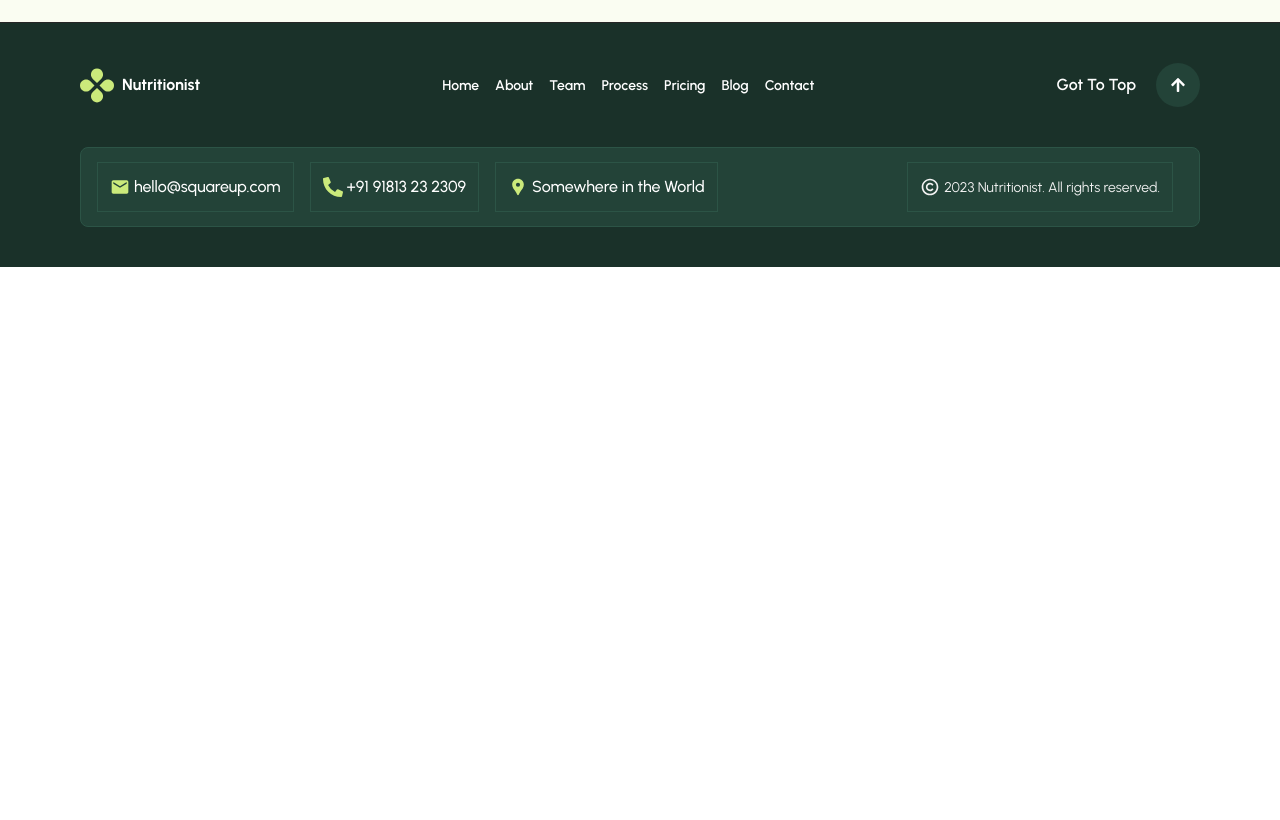
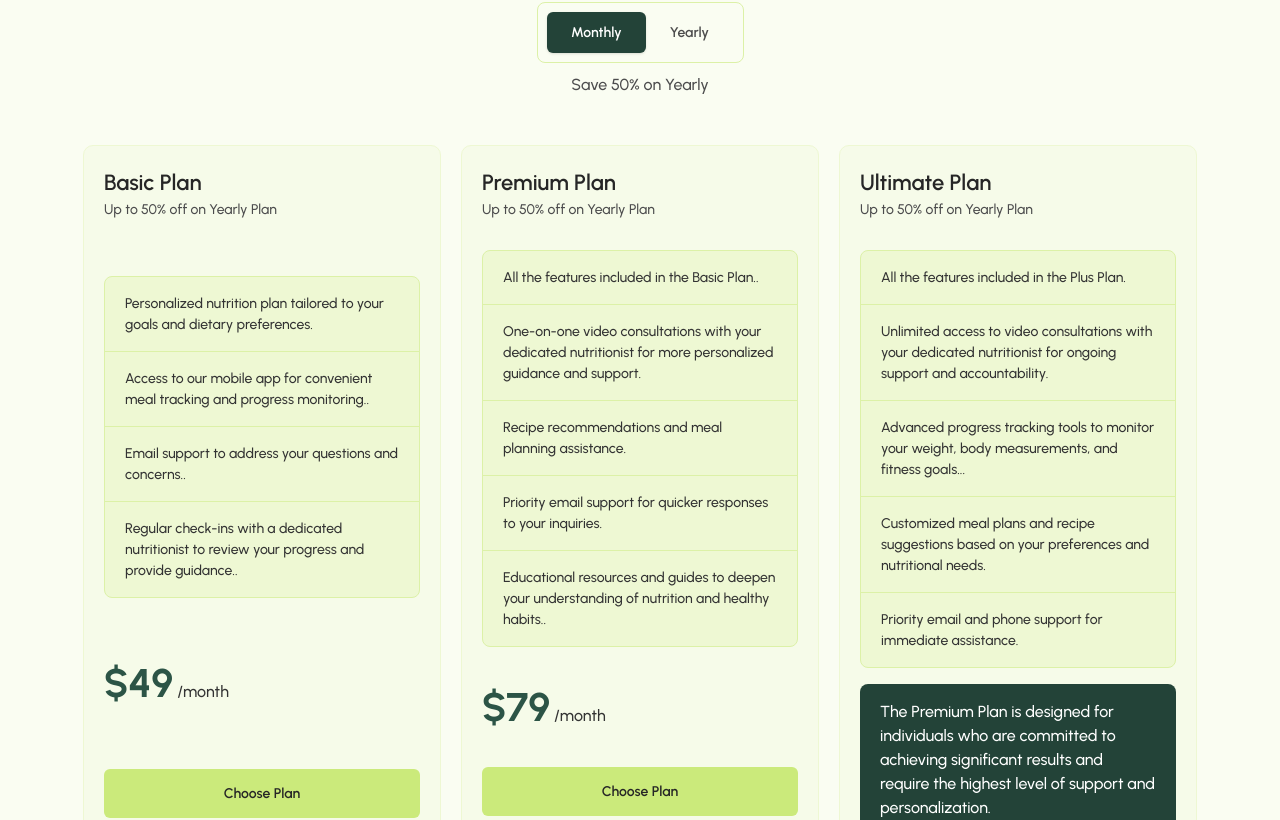
Before and after one commit to FojleTuhin/Nutritionist, a Next.js app: page /pricing in a window 1280 px wide. Shown: the part 660-1480 px from the top of the page. Before the commit the page ends 927 px from the top, so only its background shows below. Built offline with nearby package versions, Linux system fonts and the light colour scheme.

Commit message:
add mmonthly tab on pricing page

```diff
--- a/src/app/pricing/page.js
+++ b/src/app/pricing/page.js
@@ -1,3 +1,4 @@
+import PricingTab from '@/components/pricingPage/PricingTab';
 import TeamExpert from '@/components/teamPage/TeamExpert';
 import React from 'react';
 
@@ -6,6 +7,8 @@ const page = () => {
         <div className='px-4 tablet:px-10 medium:px-[60px]  laptop:px-20 pt-20 '>
             <TeamExpert heading='Our Pricing' subHeading='At Nutritionist, we offer flexible pricing options to accommodate your unique requirements and budget. Our goal is to provide you with exceptional personalized nutrition coaching that is accessible and tailored to your needs. Choose from our three plans below and take the first step towards a healthier lifestyle' />
 
+            <PricingTab/>
+
 
 
         </div>
--- /dev/null
+++ b/src/components/pricingPage/MonthlyTab.jsx
@@ -0,0 +1,72 @@
+import React from 'react';
+
+const MonthlyTab = () => {
+    return (
+        <div className='flex flex-wrap justify-center gap-[20px]'>
+            <div className='w-[358px] max-h-[694px] laptop:w-[413px] laptop:p-10 p-[20px] rounded-[10px] border-[1px] border-[#EEF8D3] bg-[#F6FBE9] flex flex-col justify-between gap-[30px]  '>
+                <div>
+                    <p className='text-[22px] laptop:text-[24px] font-semibold text-[#262626]'>Basic Plan</p>
+                    <p className='text-[14px] laptop:text-[16px] font-medium text-[#4C4C4D]'>Up to 50% off on Yearly Plan</p>
+                </div>
+                <div className='bg-[#EEF8D3] border-[1px] border-[#DCF1A7] rounded-[8px]'>
+                    <p className='text-[#333333] text-[14px] py-4 px-5 laptop:text-[16px] font-medium border-b-[1px] border-[#DCF1A7] '>Personalized nutrition plan tailored to your goals and dietary preferences.</p>
+                    <p className='text-[#333333] text-[14px] py-4 px-5 laptop:text-[16px] font-medium border-b-[1px] border-[#DCF1A7] '>Access to our mobile app for convenient meal tracking and progress monitoring..</p>
+                    <p className='text-[#333333] text-[14px] py-4 px-5 laptop:text-[16px] font-medium border-b-[1px] border-[#DCF1A7] '>Email support to address your questions and concerns..</p>
+                    <p className='text-[#333333] text-[14px] py-4 px-5 laptop:text-[16px] font-medium '>Regular check-ins with a dedicated nutritionist to review your progress and provide guidance..</p>
+                </div>
+                <p><span className='text-[#2C5446] font-bold text-[40px] laptop:text-[42px]'>$49</span> <span className='text-[#333333] font-medium'>/month</span></p>
+                <p className='py-[14px] px-6 bg-[#CBEA7B] text-center text-[14px] laptop:text-[16px] font-semibold rounded-[6px] text-[#262626]'>Choose Plan</p>
+            </div>
+
+
+
+
+            <div className='w-[358px] max-h-[796px] laptop:w-[413px] laptop:p-10 p-[20px] rounded-[10px] border-[1px] border-[#EEF8D3] bg-[#F6FBE9] flex flex-col gap-[30px]  '>
+                <div>
+                    <p className='text-[22px] laptop:text-[24px] font-semibold text-[#262626]'>Premium Plan</p>
+                    <p className='text-[14px] laptop:text-[16px] font-medium text-[#4C4C4D]'>Up to 50% off on Yearly Plan</p>
+                </div>
+                <div className='bg-[#EEF8D3] border-[1px] border-[#DCF1A7] rounded-[8px]'>
+                    <p className='text-[#333333] text-[14px] py-4 px-5 laptop:text-[16px] font-medium border-b-[1px] border-[#DCF1A7] '>All the features included in the Basic Plan..</p>
+                    <p className='text-[#333333] text-[14px] py-4 px-5 laptop:text-[16px] font-medium border-b-[1px] border-[#DCF1A7] '>One-on-one video consultations with your dedicated nutritionist for more personalized guidance and support.</p>
+                    <p className='text-[#333333] text-[14px] py-4 px-5 laptop:text-[16px] font-medium border-b-[1px] border-[#DCF1A7] '>Recipe recommendations and meal planning assistance.</p>
+                    <p className='text-[#333333] text-[14px] py-4 px-5 laptop:text-[16px] font-medium border-b-[1px] border-[#DCF1A7] '>Priority email support for quicker responses to your inquiries.</p>
+                    <p className='text-[#333333] text-[14px] py-4 px-5 laptop:text-[16px] font-medium  '>Educational resources and guides to deepen your understanding of nutrition and healthy habits..</p>
+                </div>
+                <p><span className='text-[#2C5446] font-bold text-[40px] laptop:text-[42px]'>$79</span> <span className='text-[#333333] font-medium'>/month</span></p>
+                <p className='py-[14px] px-6 bg-[#CBEA7B] text-center text-[14px] laptop:text-[16px] font-semibold rounded-[6px] text-[#262626]'>Choose Plan</p>
+            </div>
+
+
+
+
+
+            <div className='w-[358px] laptop:w-[413px] laptop:p-10 p-[20px] rounded-[10px] border-[1px] border-[#EEF8D3] bg-[#F6FBE9] flex flex-col gap-[30px] '>
+                <div>
+                    <p className='text-[22px] laptop:text-[24px] font-semibold text-[#262626]'> Ultimate Plan</p>
+                    <p className='text-[14px] laptop:text-[16px] font-medium text-[#4C4C4D]'>Up to 50% off on Yearly Plan</p>
+                </div>
+                <div className=' '>
+                    <div className='bg-[#EEF8D3] border-[1px] border-[#DCF1A7] rounded-[8px]'>
+                        <p className='text-[#333333] text-[14px] py-4 px-5 laptop:text-[16px] font-medium border-b-[1px] border-[#DCF1A7] '>All the features included in the Plus Plan.</p>
+                        <p className='text-[#333333] text-[14px] py-4 px-5 laptop:text-[16px] font-medium border-b-[1px] border-[#DCF1A7] '>Unlimited access to video consultations with your dedicated nutritionist for ongoing support and accountability.</p>
+                        <p className='text-[#333333] text-[14px] py-4 px-5 laptop:text-[16px] font-medium border-b-[1px] border-[#DCF1A7] '>Advanced progress tracking tools to monitor your weight, body measurements, and fitness goals...</p>
+                        <p className='text-[#333333] text-[14px] py-4 px-5 laptop:text-[16px] font-medium border-b-[1px] border-[#DCF1A7] '>Customized meal plans and recipe suggestions based on your preferences and nutritional needs.</p>
+                        <p className='text-[#333333] text-[14px] py-4 px-5 laptop:text-[16px] font-medium  '>Priority email and phone support for immediate assistance.</p>
+                    </div>
+
+
+
+                    <div className='bg-[#234338] text-[14px] medium:text-[16px] py-4 px-5 rounded-[8px] font-medium text-[#FFFFFF] mt-4'>
+                        <p>The Premium Plan is designed for individuals who are committed to achieving significant results and require the highest level of support and personalization.</p>
+
+                    </div>
+                </div>
+                <p><span className='text-[#2C5446] font-bold text-[40px] laptop:text-[42px]'>$99</span> <span className='text-[#333333] font-medium'>/month</span></p>
+                <p className='py-[14px] px-6 bg-[#CBEA7B] text-center text-[14px] laptop:text-[16px] font-semibold rounded-[6px] text-[#262626]'>Choose Plan</p>
+            </div>
+        </div>
+    );
+};
+
+export default MonthlyTab;
--- /dev/null
+++ b/src/components/pricingPage/PricingTab.jsx
@@ -0,0 +1,37 @@
+import React from 'react';
+import { Tabs, TabsContent, TabsList, TabsTrigger } from "@/components/ui/tabs"
+import MonthlyTab from './MonthlyTab';
+
+
+
+const PricingTab = () => {
+    return (
+        <div className="mt-[50px] medium:mt-20 laptop:mt-[100px] ">
+            {/* <p className="text-[#262626] text-[28px] medium:text-[38px] laptop:text-[48px] font-bold text-center">Our PricingTab</p>
+            <p className="text-[#333333] tablet:w-[60%] mx-auto text-[14px] medium:text-[16px] laptop:text-[18px] font-medium text-center mb-[50px] medium:mb-[60px]">We outline our flexible and affordable options to support you on your journey to optimal health and nutrition. We believe that everyone deserves access to personalized nutrition guidance and resources...</p> */}
+
+            <div>
+                <Tabs defaultValue="monthly" className='flex flex-col items-center'>
+                    <TabsList className=" border-[1px] w-[207px] h-[61px] p-[10px] bg-[#FAFDF2] border-[#DCF1A7] text-[#4C4C4C]">
+                        <TabsTrigger value="monthly" className="py-[10px] px-6 text-[14px] font-semibold">Monthly</TabsTrigger>
+                        <TabsTrigger value="yearly" className="py-[10px] px-6 text-[14px] font-semibold">Yearly</TabsTrigger>
+                    </TabsList>
+
+                    <p className='mt-[10px] mb-10 text-[#4C4C4D] font-medium'>Save 50% on Yearly</p>
+
+                    <TabsContent value="monthly">
+                        <MonthlyTab />
+                    </TabsContent>
+                    <TabsContent value="yearly">
+                        {/* <YearlyTab /> */}yearly
+
+                    </TabsContent>
+                </Tabs>
+
+            </div>
+
+        </div>
+    );
+};
+
+export default PricingTab;
```
